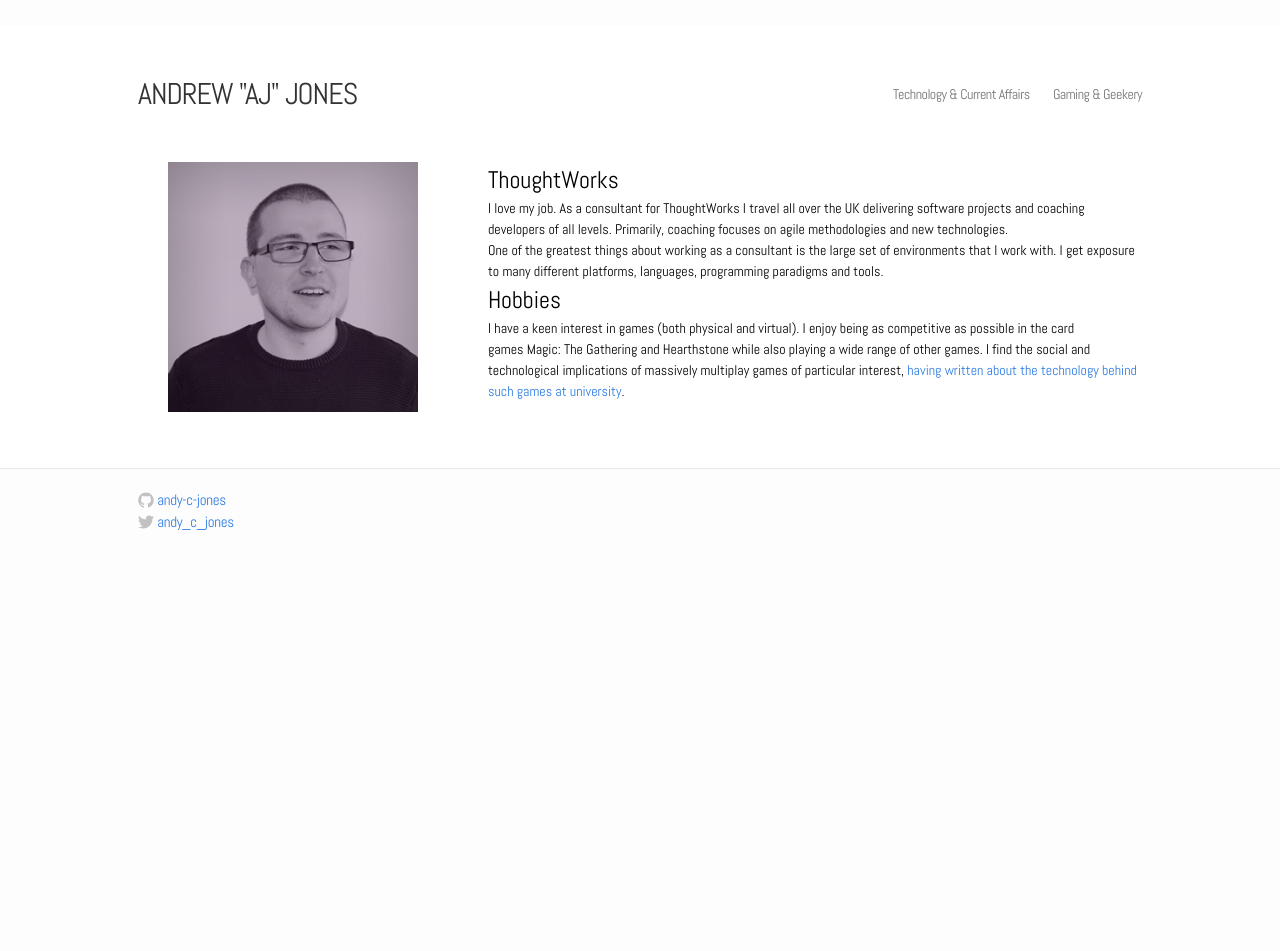
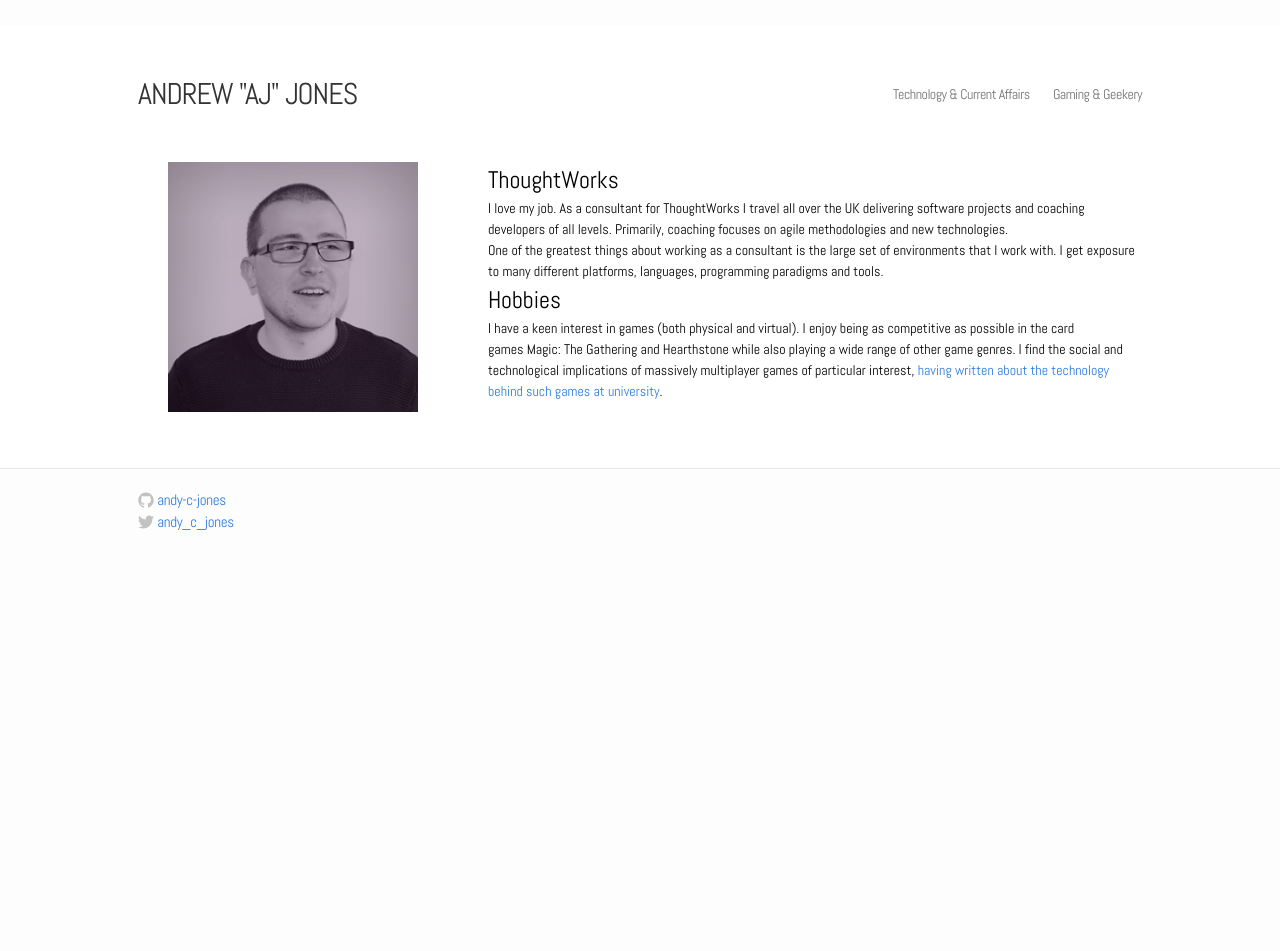
Before and after one commit to andy-c-jones/andy-c-jones.github.io, a Jekyll site: the page built from index.html, in a window 1280 px wide. Built offline with Jekyll 4.4.1, drawn with Linux system fonts in a browser that asks for light colours.

Commit message:
Fixed typo

```diff
--- a/index.html
+++ b/index.html
@@ -14,6 +14,6 @@
   <br>
   One of the greatest things about working as a consultant is the large set of environments that I work&nbsp;with. I get exposure to many different platforms, languages, programming paradigms and tools.</p>
   <h1>Hobbies</h1>
-  <p>I have a keen interest in games (both physical and virtual). I enjoy being as competitive as possible in the card games&nbsp;Magic: The Gathering and Hearthstone while also playing a wide range of other games. I find the social and technological implications of massively multiplay games of particular interest,&nbsp;<a href="http://www.computer.org/csdl/proceedings/trustcom/2012/4745/00/4745b994-abs.html">having written about the technology behind such games at university</a>.
+  <p>I have a keen interest in games (both physical and virtual). I enjoy being as competitive as possible in the card games&nbsp;Magic: The Gathering and Hearthstone while also playing a wide range of other game genres. I find the social and technological implications of massively multiplayer games of particular interest,&nbsp;<a href="http://www.computer.org/csdl/proceedings/trustcom/2012/4745/00/4745b994-abs.html">having written about the technology behind such games at university</a>.
   </p>
 </div>
```
